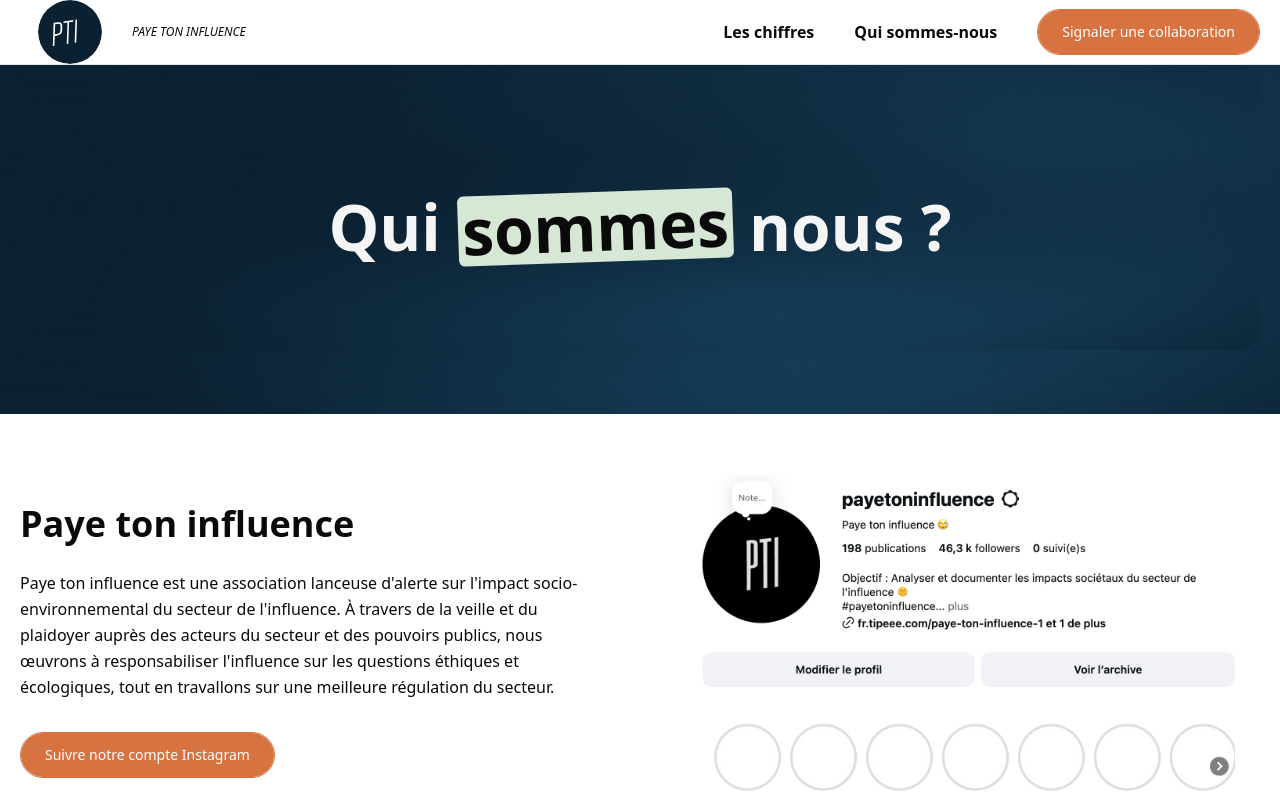
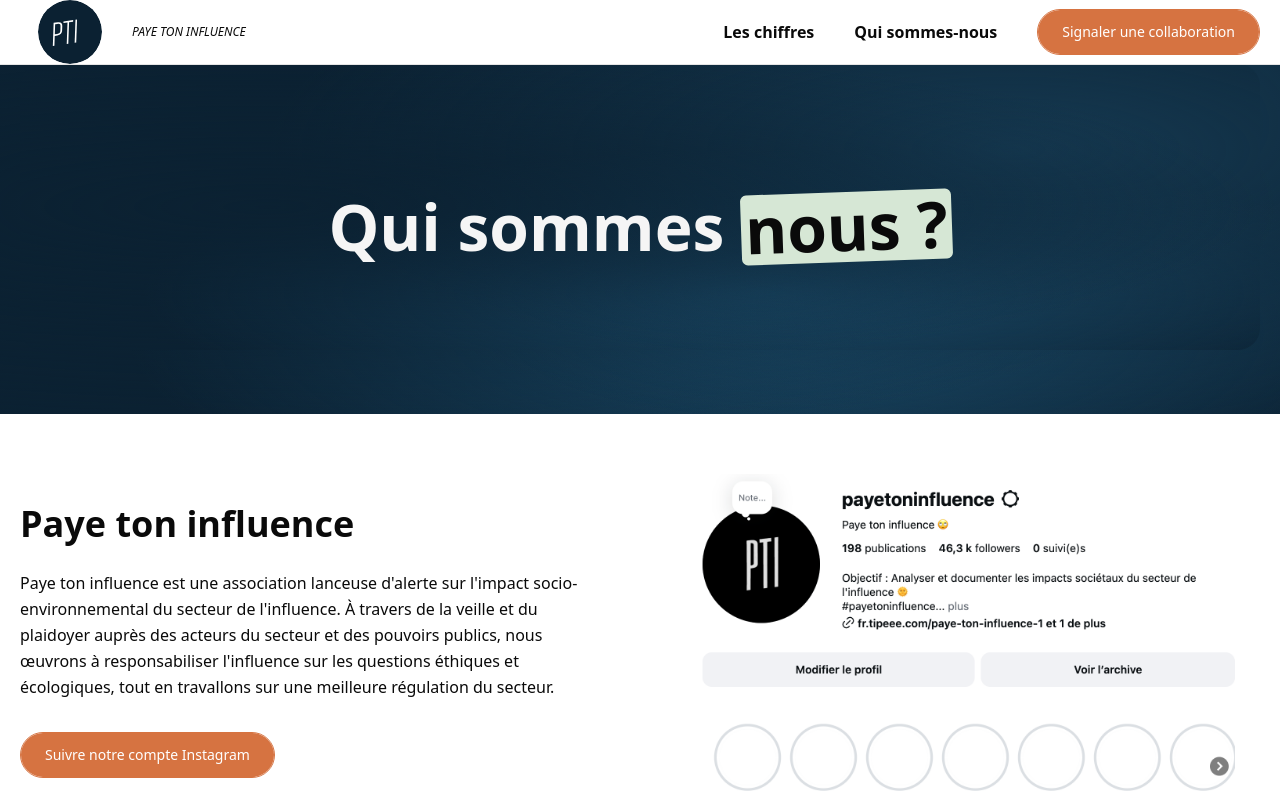
Before and after one commit to dataforgoodfr/14_ObservatoirePratiqueInfluence, a Next.js app in the folder frontend/: page /about-us in a window 1280 px wide. Shown: the top 796 px of the page. Built offline with nearby package versions, Linux system fonts and the light colour scheme.

Commit message:
feat: add contributions

```diff
--- a/frontend/app/about-us/page.tsx
+++ b/frontend/app/about-us/page.tsx
@@ -33,11 +33,10 @@
           <div className="background-secondary rounded-3xl">
             <div className="relative block items-center px-12 pt-32 pb-16 overflow-hidden">
               <h1 className="text-[clamp(2.8rem,5vw,4.2rem)] text-center font-black text-muted leading-[1.1] mb-6">
-                {"Qui "}
+                {"Qui sommes "}
                 <Highlight bgClassName="bg-highlight-marker-hero">
-                  {"sommes "}
+                  {"nous ?"}
                 </Highlight>
-                {" nous ?"}
               </h1>
             </div>
           </div>
@@ -169,7 +168,9 @@
               </p>
               <ul className="list-disc pl-6 flex flex-col gap-2">
                 <li>
-                  {"Vous pouvez voir les marques les plus présentes, par secteur"}
+                  {
+                    "Vous pouvez voir les marques les plus présentes, par secteur"
+                  }
                 </li>
                 <li>{"Identifier si certaines marques sont dominantes"}</li>
                 <li>
@@ -191,10 +192,7 @@
               </ul>
               <p>
                 {"Vous pouvez aussi contribuer en envoyant via notre page "}
-                <Link
-                  href="/report-collaboration"
-                  className="underline"
-                >
+                <Link href="/report-collaboration" className="underline">
                   {"Signaler une collaboration"}
                 </Link>
                 {
```
